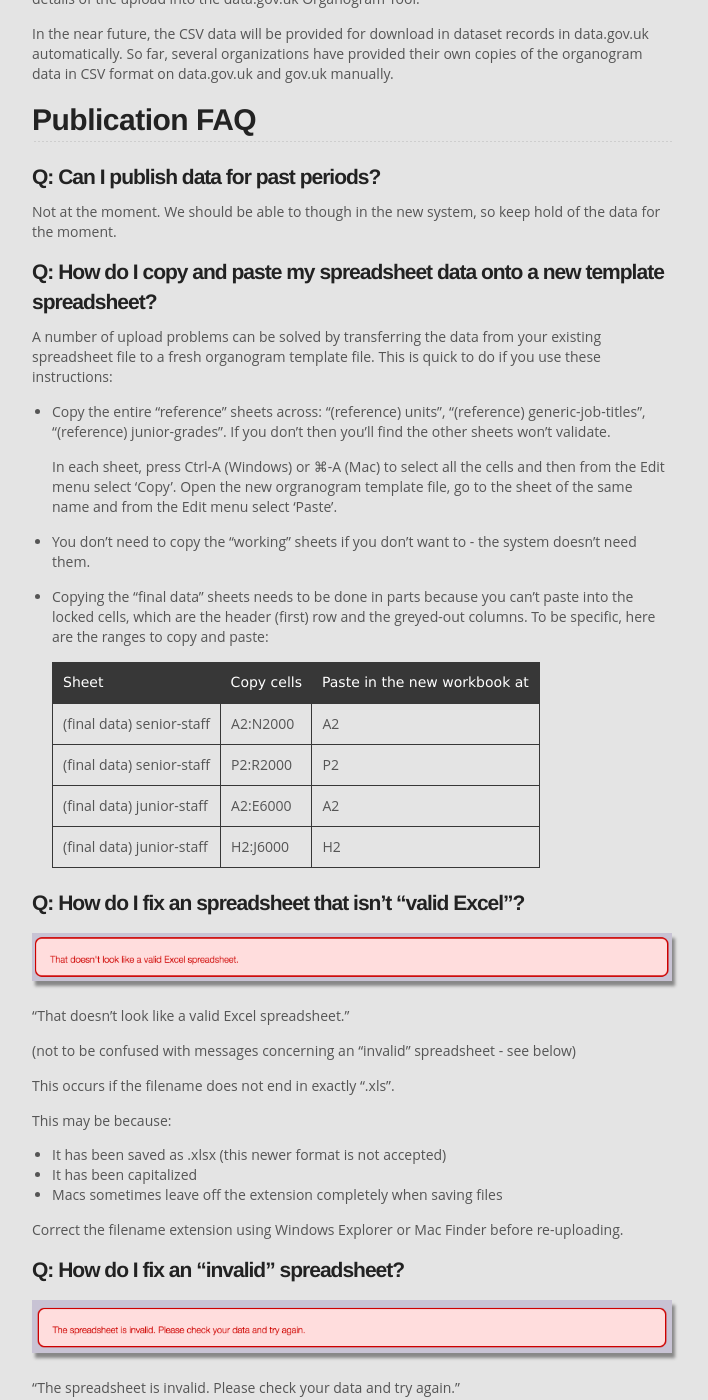
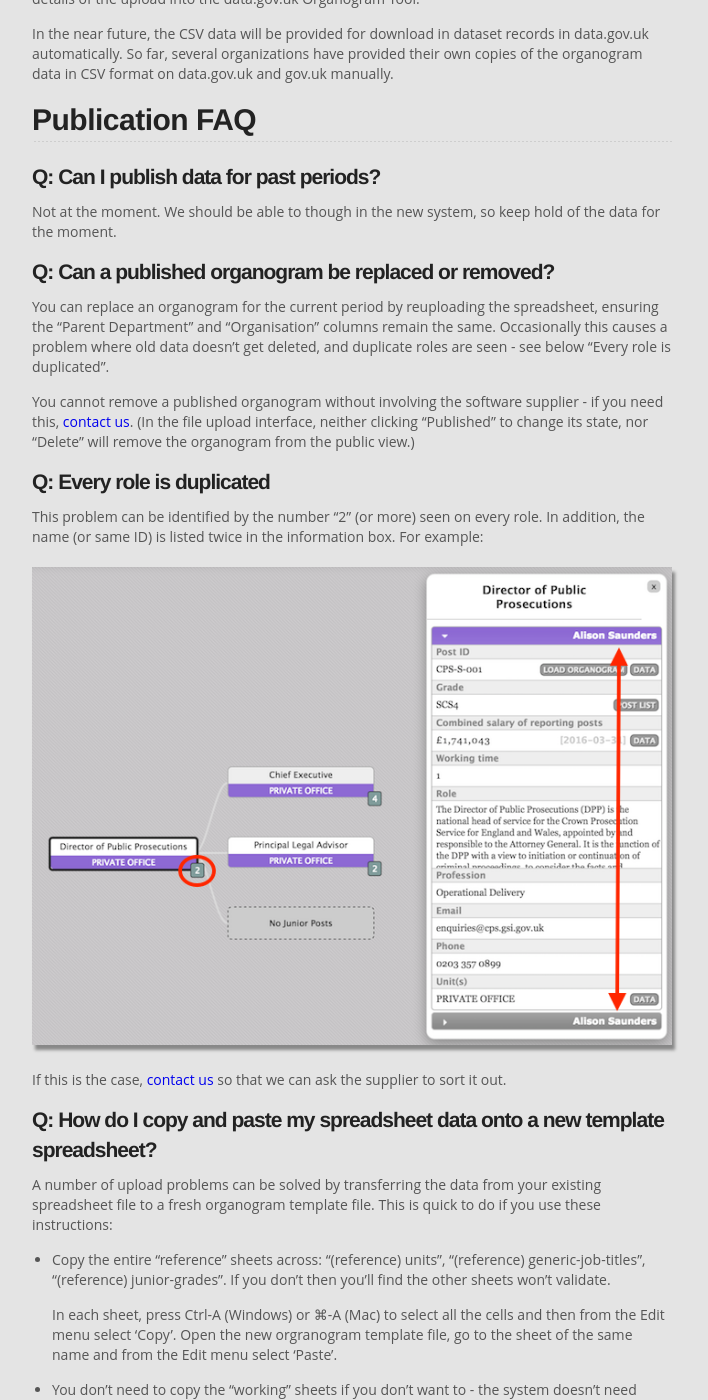
Before and after one commit to datagovuk/guidance, a Jekyll site: the page built from organogram-data.md, in a window 1280 px wide and 1400 px high, scrolled down 1887 px. Shown: the whole window, without its empty margins (288-996 px from the left). Built offline with Jekyll 4.4.1, drawn with Linux system fonts in a browser that asks for light colours.

Commit message:
Add details of deleting organograms.

```diff
--- a/organogram-data.md
+++ b/organogram-data.md
@@ -68,6 +68,20 @@ In the near future, the CSV data will be provided for download in dataset record
 #### Q: Can I publish data for past periods?
 
 Not at the moment. We should be able to though in the new system, so keep hold of the data for the moment.
+
+#### Q: Can a published organogram be replaced or removed?
+
+You can replace an organogram for the current period by reuploading the spreadsheet, ensuring the "Parent Department" and "Organisation" columns remain the same. Occasionally this causes a problem where old data doesn't get deleted, and duplicate roles are seen - see below "Every role is duplicated".
+
+You cannot remove a published organogram without involving the software supplier - if you need this, [contact us](http://data.gov.uk/contact). (In the file upload interface, neither clicking "Published" to change its state, nor "Delete" will remove the organogram from the public view.)
+
+#### Q: Every role is duplicated
+
+This problem can be identified by the number "2" (or more) seen on every role. In addition, the name (or same ID) is listed twice in the information box. For example:
+
+![Duplicate roles problem](images/organogram_duplicates_problem.png)
+
+If this is the case, [contact us](http://data.gov.uk/contact) so that we can ask the supplier to sort it out.
 
 #### Q: How do I copy and paste my spreadsheet data onto a new template spreadsheet?
 
```
Also changed, not shown: images/organogram_duplicates_problem.png (added).
